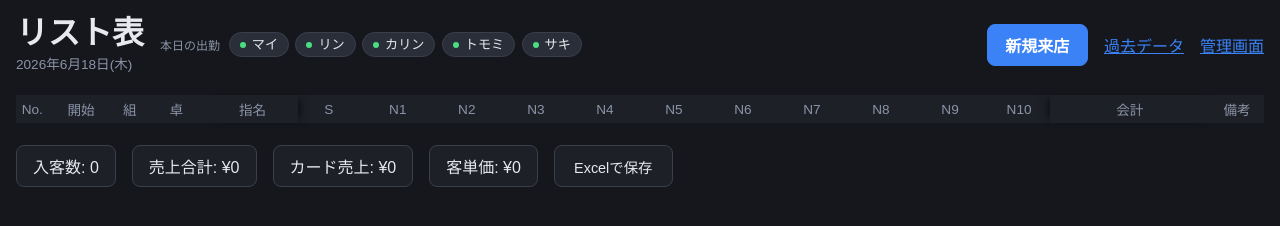
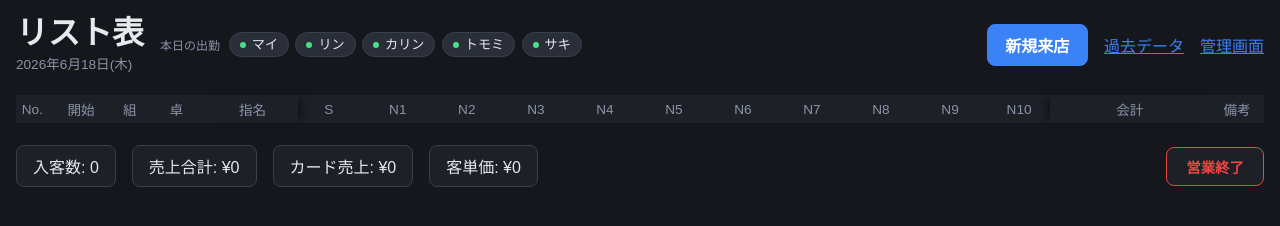
Before and after one commit to kntrkd-byte/list-app, a website with bundled scripts: page index.html in a window 1280 px wide. Built offline with nearby package versions, Linux system fonts and the light colour scheme.

Commit message:
add end-of-business button: reveals Excel export after confirmation

```diff
--- a/css/style.css
+++ b/css/style.css
@@ -351,6 +351,28 @@ table.visit-grid th:nth-child(28), table.visit-grid td:nth-child(28) {
   border-radius: 8px;
   padding: 0.5rem 1rem;
   background-color: var(--color-surface);
+}
+
+.totals-btn-group {
+  display: flex;
+  align-items: center;
+  gap: 1.5rem;
+  margin-left: auto;
+}
+
+.close-business-btn {
+  border: 1px solid var(--color-extension-bar);
+  border-radius: 8px;
+  padding: 0.5rem 1.2rem;
+  background-color: var(--color-surface);
+  color: var(--color-extension-bar);
+  cursor: pointer;
+  font-size: 0.9rem;
+  font-weight: bold;
+}
+
+.close-business-btn:active {
+  opacity: 0.7;
 }
 
 .export-btn {
--- a/js/app.js
+++ b/js/app.js
@@ -49,6 +49,7 @@ export async function initApp(root, { dbName = 'list-app-db' } = {}) {
   }
 
   let visits = [];
+  let businessClosed = false;
   const allCasts = await getCasts(db, STORE_NAME);
   const workingCasts = allCasts.filter((cast) => cast.working);
 
@@ -105,11 +106,28 @@ export async function initApp(root, { dbName = 'list-app-db' } = {}) {
       totalsContainer.appendChild(card);
     }
 
-    const exportBtn = document.createElement('button');
-    exportBtn.className = 'export-btn';
-    exportBtn.textContent = 'Excelで保存';
-    exportBtn.addEventListener('click', () => exportDailyExcel(visits, today));
-    totalsContainer.appendChild(exportBtn);
+    const btnGroup = document.createElement('div');
+    btnGroup.className = 'totals-btn-group';
+
+    const closeBtn = document.createElement('button');
+    closeBtn.className = 'close-business-btn';
+    closeBtn.textContent = '営業終了';
+    closeBtn.addEventListener('click', () => {
+      if (!confirm('営業を終了しますか？')) return;
+      businessClosed = true;
+      renderTotals();
+    });
+    btnGroup.appendChild(closeBtn);
+
+    if (businessClosed) {
+      const exportBtn = document.createElement('button');
+      exportBtn.className = 'export-btn';
+      exportBtn.textContent = 'Excelで保存';
+      exportBtn.addEventListener('click', () => exportDailyExcel(visits, today));
+      btnGroup.appendChild(exportBtn);
+    }
+
+    totalsContainer.appendChild(btnGroup);
   }
 
   function handleFieldChange(field) {
```
